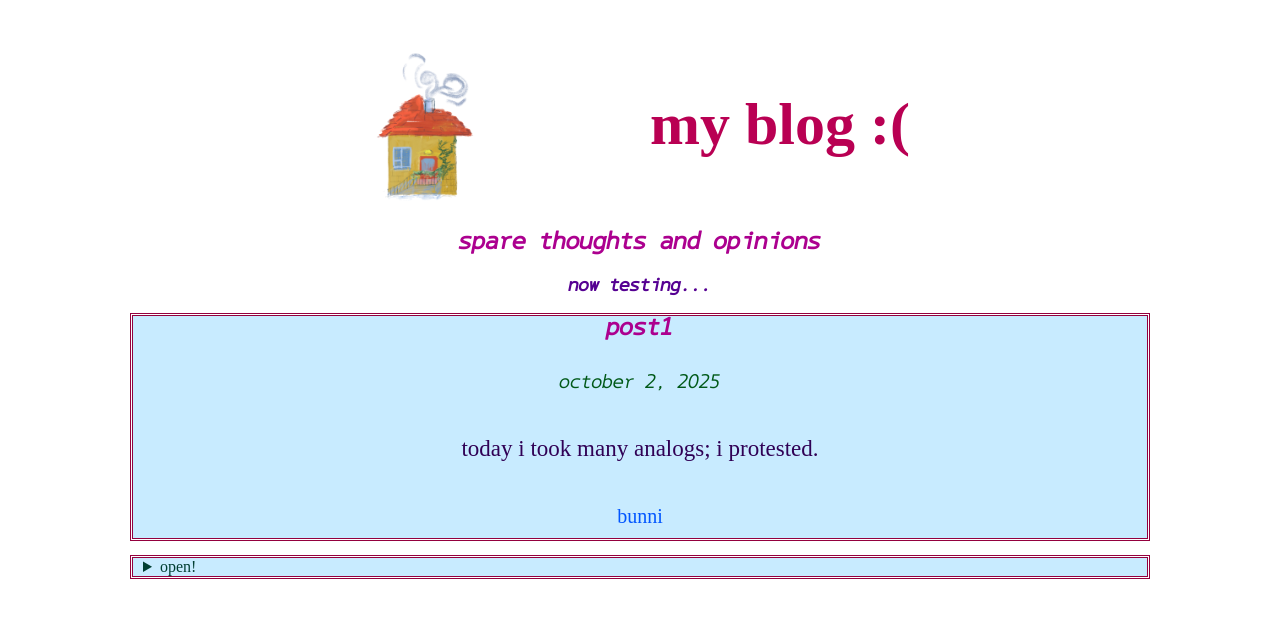
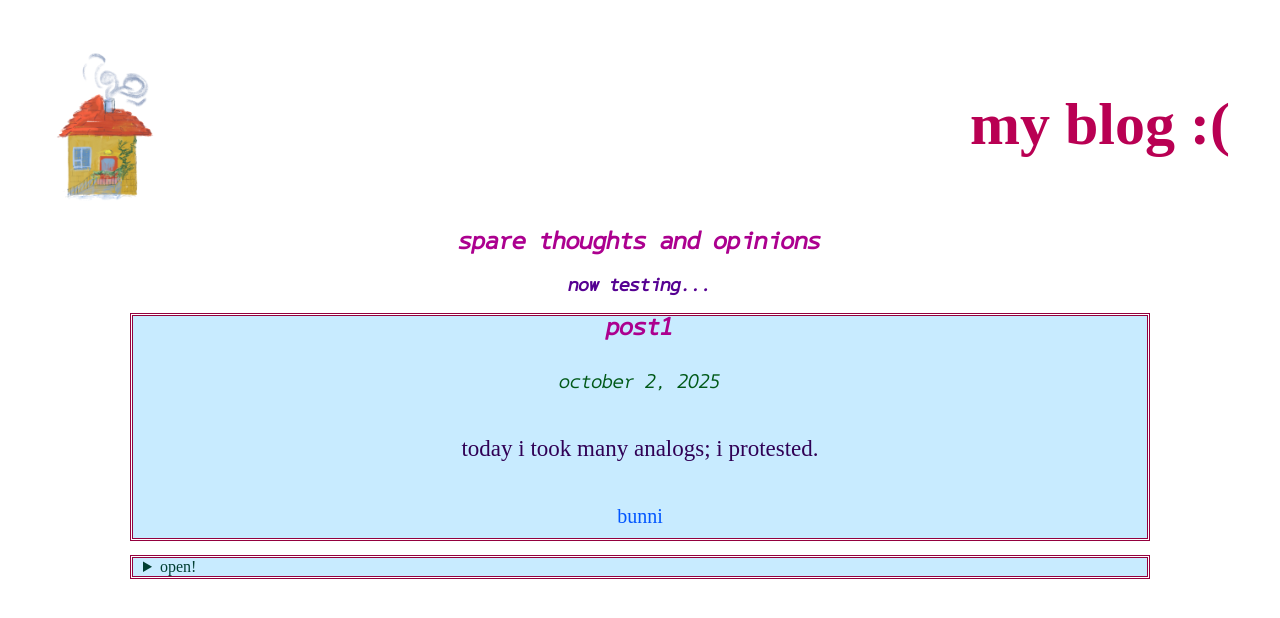
Before and after one commit to benedetta-and/benedetta-and.github.io, a plain HTML site: page blog.html in a window 1280 px wide. Drawn offline with Linux system fonts and the light colour scheme; files whose address does not match are found by name; a web font is replaced by a local one.

Commit message:
the sprits

```diff
--- a/blogstyle.css
+++ b/blogstyle.css
@@ -81,7 +81,7 @@ body {
         display: flex;
         align-items: center;      /* vertically centers the home icon + title */
         justify-content: center;  /* centers everything horizontally */
-        gap: 10rem;                /* space between icon and title */
+        gap: 50rem;                /* space between icon and title */
         position: relative;
         margin-top: 2rem;
 }
```
